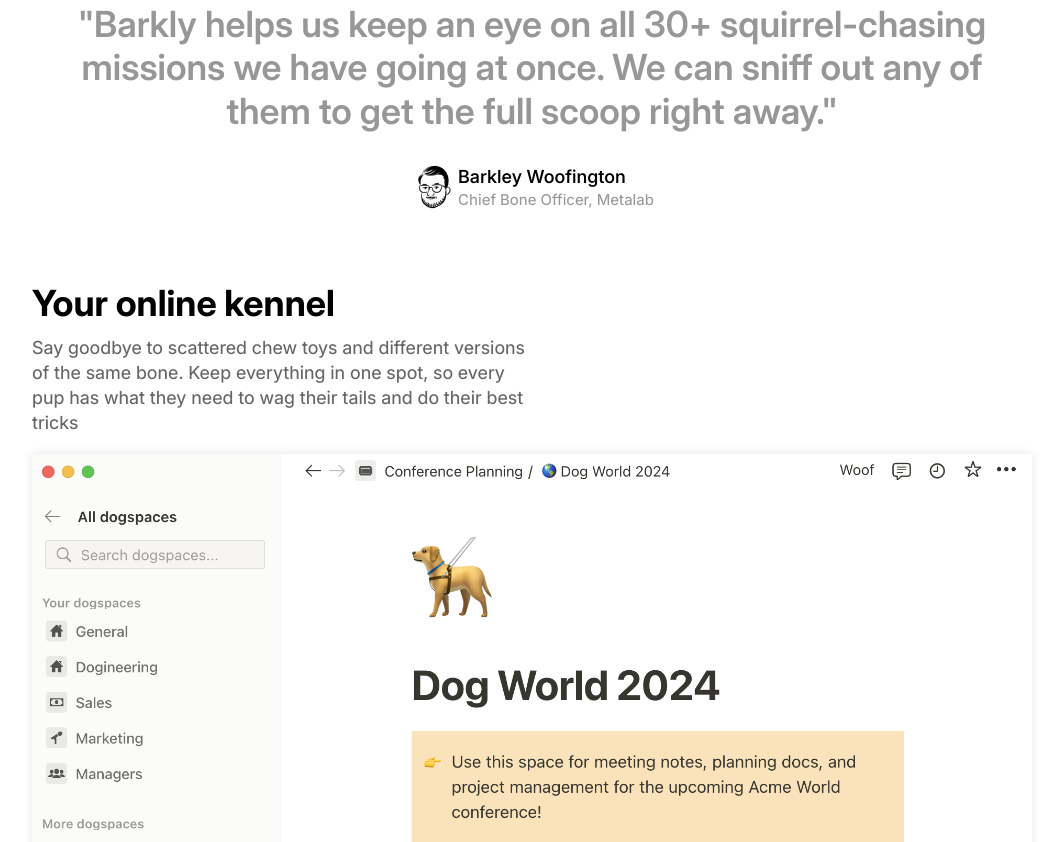
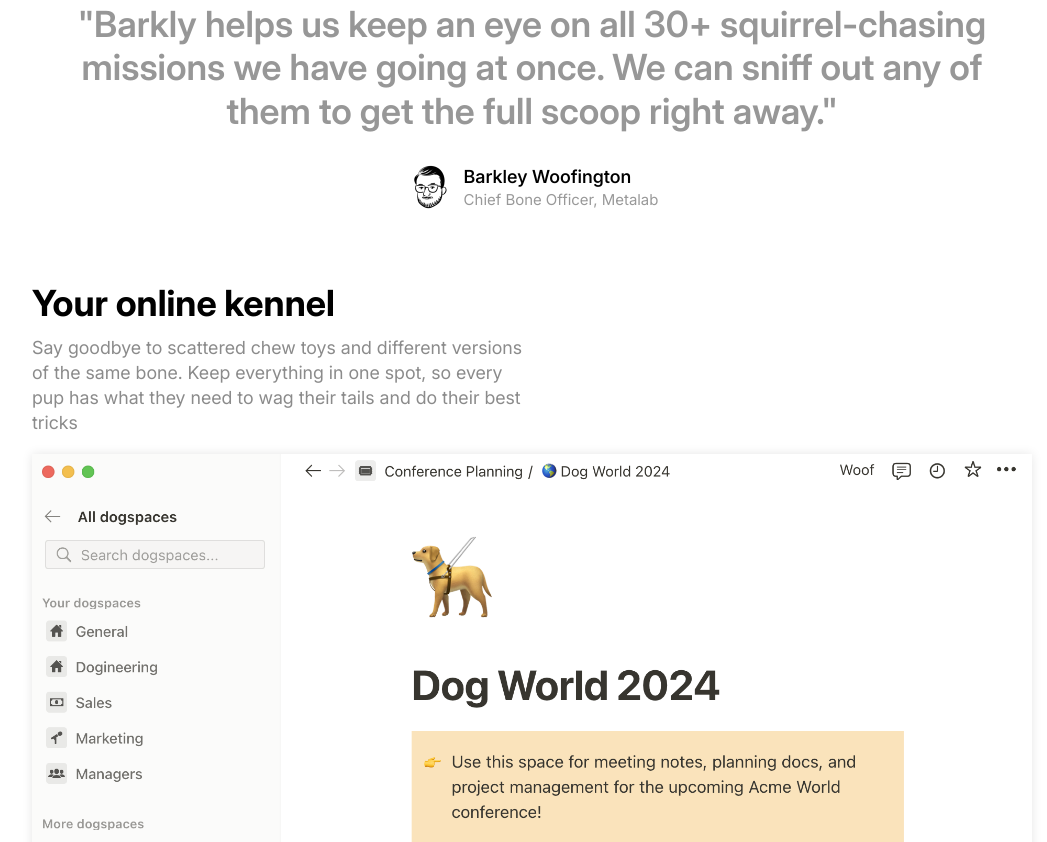
Before and after one commit to RobinRees/Barkey-Projekt1, a plain HTML site: page index.html in a window 1280 px wide. Shown: the part 1491-2333 px from the top of the page, without its empty margins (108-1155 px from the left). Drawn offline with Linux system fonts and the light colour scheme.

Commit message:
Update styles.css

```diff
--- a/styles.css
+++ b/styles.css
@@ -2,6 +2,7 @@ body {
     margin: 0px;
     width: 100vw;
     font-family: 'Inter Thin';
+    background-color: #F9F9F9,
 }
 
 @font-face {
@@ -31,8 +32,8 @@ h3 {
 
 p {
     font-size: 18px;
-    font-weight: 450;
-    color: #666666;
+    font-weight: 400;
+    color: #8b8b8b;
     line-height: 1.4;
     margin-top: 10px;
 }
@@ -258,6 +259,7 @@ main {
     align-items: center;
     justify-content: center;
     margin-bottom: 70px;
+    gap: 10px;
 }
 
 .box-Person-Quote img {
```
